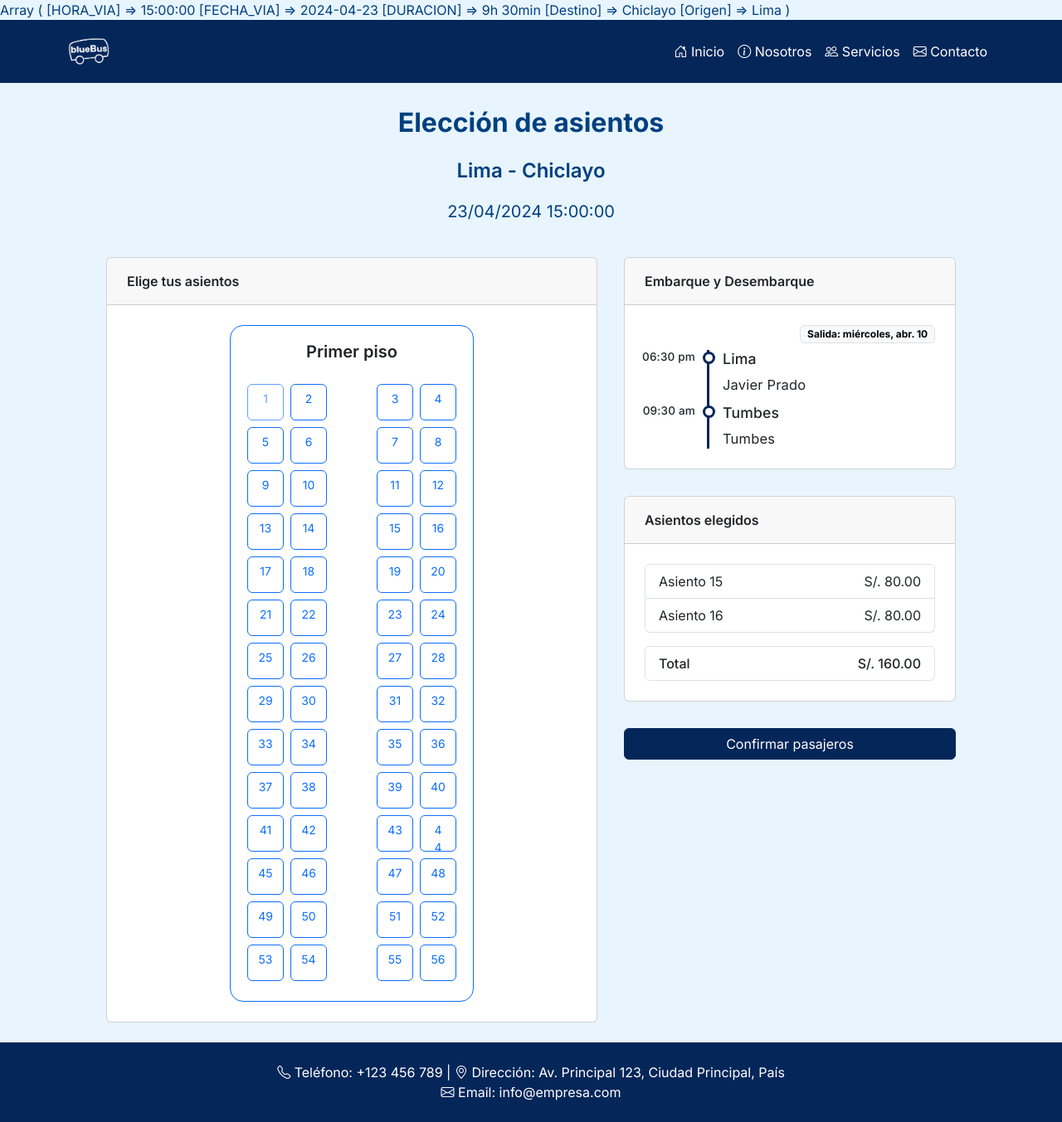
After one commit to joseniquen08/bluebus-ihm, a PHP site: page /seleccionar_asiento.php?COD_VIA=VIA008 in a window 1280 px wide. The commit adds this page. Shown: the whole page at 83% size. Run offline with PHP 8.4, Linux system fonts and the light colour scheme; data comes from the database, SQL or seed files in the repository.

Commit message:
cambios de seleccion de asiento

```diff
--- /dev/null
+++ b/components/navbar.php
@@ -0,0 +1,29 @@
+<!-- Barra de Navegación -->
+<nav class="navbar navbar-expand-lg navbar-dark sticky-top">
+  <div class="container">
+    <a class="navbar-brand" href="index.php">
+      <img src="./images/BlueBus_logo.png" alt="BlueBus Logo" class="logo">
+    </a>
+    <!-- Botón de hamburguesa para dispositivos móviles -->
+    <button class="navbar-toggler" type="button" data-bs-toggle="collapse" data-bs-target="#navbarNav" aria-controls="navbarNav" aria-expanded="false" aria-label="Toggle navigation">
+      <span class="navbar-toggler-icon"></span>
+    </button>
+    <!-- Elementos de navegación -->
+    <div class="collapse navbar-collapse" id="navbarNav">
+      <ul class="navbar-nav ms-auto">
+        <li class="nav-item">
+          <a class="nav-link" href="index.php"><i class="bi bi-house-door"></i> Inicio</a>
+        </li>
+        <li class="nav-item">
+          <a class="nav-link" href="#"><i class="bi bi-info-circle"></i> Nosotros</a>
+        </li>
+        <li class="nav-item">
+          <a class="nav-link" href="#"><i class="bi bi-people"></i> Servicios</a>
+        </li>
+        <li class="nav-item">
+          <a class="nav-link" href="#"><i class="bi bi-envelope"></i> Contacto</a>
+        </li>
+      </ul>
+    </div>
+  </div>
+</nav>
--- /dev/null
+++ b/css/global.css
@@ -0,0 +1,3 @@
+body {
+  font-family: "Inter", sans-serif;
+}
--- /dev/null
+++ b/css/seleccionar_asiento.css
@@ -0,0 +1,206 @@
+/* Estilos personalizados */
+body {
+  background-color: #e8f5ff;
+  /* Fondo celeste */
+  color: #004080;
+  /* Texto azul oscuro */
+}
+
+.navbar {
+  background-color: #052659;
+  /* Azul oscuro para la barra de navegación */
+}
+
+.nav-link {
+  color: #ffffff;
+  /* Texto blanco para los enlaces de navegación */
+}
+
+.carousel-caption {
+  background-color: rgba(0, 64, 128, 0.7);
+  /* Fondo semi-transparente azul oscuro para las descripciones en el slider */
+}
+
+.carousel-item img {
+  height: 400px;
+  /* Aumenta la altura de las imágenes del slider */
+}
+
+.carousel-control-prev,
+.carousel-control-next {
+  top: 50%;
+  /* Posiciona los botones de control en el centro vertical */
+  transform: translateY(-50%);
+  /* Centra verticalmente los botones de control */
+  z-index: 1;
+  /* Asegura que estén encima del contenido del slider */
+  color: #5483b3;
+  /* Cambia el color de las flechas del slider */
+}
+
+.navbar-brand {
+  margin-right: auto;
+  /* Centrar el logo en la esquina izquierda */
+}
+
+/* CSS personalizado para ajustar el tamaño del logo */
+.navbar-brand img {
+  width: 50px;
+  /* Tamaño del logo */
+  height: 50px;
+}
+
+@media (max-width: 991.98px) {
+  /* Ajustar el tamaño del logo para dispositivos móviles */
+  .navbar-brand img {
+    max-width: 120px;
+    /* Tamaño máximo del logo en dispositivos móviles */
+  }
+}
+
+.navbar.sticky-top {
+  animation: fadeInDown 0.5s;
+  /* Animación para mostrar la barra pegajosa */
+}
+
+@keyframes fadeInDown {
+  0% {
+    opacity: 0;
+    transform: translateY(-100%);
+  }
+
+  100% {
+    opacity: 1;
+    transform: translateY(0);
+  }
+}
+
+.asientos-container {
+  width: calc(52px * 5);
+  height: calc(52px * 14);
+  list-style: none;
+  padding: 0;
+}
+
+.asiento-item {
+  width: calc(100% / 5);
+  height: calc(100% / 14);
+}
+
+.asiento-btn {
+  width: 44px;
+  height: 44px;
+  font-size: 14px;
+}
+
+.timeline {
+  border-left: 3px solid #052659;
+  border-bottom-right-radius: 4px;
+  border-top-right-radius: 4px;
+  margin: 0 auto;
+  letter-spacing: 0.2px;
+  position: relative;
+  line-height: 1.4em;
+  font-size: 1.03em;
+  list-style: none;
+  text-align: left;
+  margin-left: 75px;
+}
+
+@media (max-width: 767px) {
+  .timeline {
+    max-width: 98%;
+    padding: 25px;
+  }
+}
+
+.timeline h2,
+.timeline h3 {
+  font-weight: 500;
+  font-size: 1.1rem;
+  margin-bottom: 10px;
+}
+
+.timeline .event {
+  padding-bottom: 5px;
+  margin-bottom: 5px;
+  position: relative;
+}
+
+@media (max-width: 767px) {
+  .timeline .event {
+    padding-top: 30px;
+  }
+}
+
+.timeline .event:last-of-type {
+  padding-bottom: 0;
+  margin-bottom: 0;
+  border: none;
+}
+
+.timeline .event:before,
+.timeline .event:after {
+  position: absolute;
+  display: block;
+  top: 0;
+}
+
+.timeline .event:before {
+  top: -3px;
+  left: -153px;
+  content: attr(data-date);
+  text-align: right;
+  font-weight: 500;
+  font-size: 0.82em;
+  min-width: 120px;
+}
+
+@media (max-width: 767px) {
+  .timeline .event:before {
+    left: 0px;
+    text-align: left;
+  }
+}
+
+.timeline .event:after {
+  -webkit-box-shadow: 0 0 0 3px #052659;
+  box-shadow: 0 0 0 3px #052659;
+  left: -21px;
+  background: #fff;
+  border-radius: 50%;
+  height: 9px;
+  width: 9px;
+  content: "";
+  top: 5px;
+}
+
+@media (max-width: 767px) {
+  .timeline .event:after {
+    left: -31.8px;
+  }
+}
+
+.rtl .timeline {
+  border-left: 0;
+  text-align: right;
+  border-bottom-right-radius: 0;
+  border-top-right-radius: 0;
+  border-bottom-left-radius: 4px;
+  border-top-left-radius: 4px;
+  border-right: 3px solid #052659;
+}
+
+.rtl .timeline .event::before {
+  left: 0;
+  right: -170px;
+}
+
+.rtl .timeline .event::after {
+  left: 0;
+  right: -55.8px;
+}
+
+.bg-info {
+  background-color: #052659 !important;
+}
--- a/seleccionar_siento.php
+++ b/seleccionar_asiento.php
@@ -1,256 +1,43 @@
+<?php
+require_once './Conexion.php';
+
+$cod_via = $_REQUEST["COD_VIA"];
+
+$cn = new Conexion();
+$sql = "SELECT v.HORA_VIA, v.FECHA_VIA, v.DURACION, d.NOM_DESTINO AS Destino, dd.NOM_DESTINO AS Origen FROM viaje AS v JOIN destino AS d ON d.COD_DESTINO = v.DESTINO JOIN destino AS dd ON dd.COD_DESTINO = v.ORIGEN WHERE COD_VIA = '$cod_via'";
+$res = mysqli_query($cn->conecta(), $sql) or die(mysqli_error($cn->conecta()));
+$row = mysqli_fetch_assoc($res);
+print_r($row)
+?>
+
+
 <!DOCTYPE html>
 <html lang="es">
 
 <head>
   <meta charset="UTF-8">
   <meta name="viewport" content="width=device-width, initial-scale=1.0">
-  <title>Asientos | Lima - Tumbes | BlueBus</title>
+  <title>Asientos | <?= $row["Origen"] ?> - <?= $row["Destino"] ?> | BlueBus</title>
   <!-- Enlace a la hoja de estilos de Bootstrap -->
   <link href="https://cdn.jsdelivr.net/npm/bootstrap@5.3.3/dist/css/bootstrap.min.css" rel="stylesheet">
   <!-- Enlace a los iconos de Bootstrap -->
   <link rel="stylesheet" href="https://cdn.jsdelivr.net/npm/bootstrap-icons@1.11.3/font/bootstrap-icons.min.css">
-  <style>
-    /* Estilos personalizados */
-    body {
-      background-color: #e8f5ff;
-      /* Fondo celeste */
-      color: #004080;
-      /* Texto azul oscuro */
-    }
-
-    .navbar {
-      background-color: #052659;
-      /* Azul oscuro para la barra de navegación */
-    }
-
-    .nav-link {
-      color: #ffffff;
-      /* Texto blanco para los enlaces de navegación */
-    }
-
-    .carousel-caption {
-      background-color: rgba(0, 64, 128, 0.7);
-      /* Fondo semi-transparente azul oscuro para las descripciones en el slider */
-    }
-
-    .carousel-item img {
-      height: 400px;
-      /* Aumenta la altura de las imágenes del slider */
-    }
-
-    .carousel-control-prev,
-    .carousel-control-next {
-      top: 50%;
-      /* Posiciona los botones de control en el centro vertical */
-      transform: translateY(-50%);
-      /* Centra verticalmente los botones de control */
-      z-index: 1;
-      /* Asegura que estén encima del contenido del slider */
-      color: #5483B3;
-      /* Cambia el color de las flechas del slider */
-    }
-
-    .navbar-brand {
-      margin-right: auto; /* Centrar el logo en la esquina izquierda */
-    }
-
-    /* CSS personalizado para ajustar el tamaño del logo */
-    .navbar-brand img {
-      width: 50px; /* Tamaño del logo */
-      height: 50px;
-    }
-
-    @media (max-width: 991.98px) { /* Ajustar el tamaño del logo para dispositivos móviles */
-      .navbar-brand img {
-        max-width: 120px; /* Tamaño máximo del logo en dispositivos móviles */
-      }
-    }
-
-    .navbar.sticky-top {
-      animation: fadeInDown 0.5s;
-      /* Animación para mostrar la barra pegajosa */
-    }
-
-    @keyframes fadeInDown {
-      0% {
-        opacity: 0;
-        transform: translateY(-100%);
-      }
-
-      100% {
-        opacity: 1;
-        transform: translateY(0);
-      }
-    }
-
-    .asientos-container {
-      width: calc(52px * 5);
-      height: calc(52px * 14);
-      list-style: none;
-      padding: 0;
-    }
-
-    .asiento-item {
-      width: calc(100% / 5);
-      height: calc(100% / 14);
-    }
-
-    .asiento-btn {
-      width: 44px;
-      height: 44px;
-    }
-
-    .timeline {
-      border-left: 3px solid #052659;
-      border-bottom-right-radius: 4px;
-      border-top-right-radius: 4px;
-      margin: 0 auto;
-      letter-spacing: 0.2px;
-      position: relative;
-      line-height: 1.4em;
-      font-size: 1.03em;
-      list-style: none;
-      text-align: left;
-      margin-left: 75px;
-    }
-
-    @media (max-width: 767px) {
-      .timeline {
-        max-width: 98%;
-        padding: 25px;
-      }
-    }
-
-    .timeline h2,
-    .timeline h3 {
-      font-weight: 500;
-      font-size: 1.1rem;
-      margin-bottom: 10px;
-    }
-
-    .timeline .event {
-      padding-bottom: 5px;
-      margin-bottom: 5px;
-      position: relative;
-    }
-
-    @media (max-width: 767px) {
-      .timeline .event {
-        padding-top: 30px;
-      }
-    }
-
-    .timeline .event:last-of-type {
-      padding-bottom: 0;
-      margin-bottom: 0;
-      border: none;
-    }
-
-    .timeline .event:before,
-    .timeline .event:after {
-      position: absolute;
-      display: block;
-      top: 0;
-    }
-
-    .timeline .event:before {
-      top: -3px;
-      left: -153px;
-      content: attr(data-date);
-      text-align: right;
-      font-weight: 500;
-      font-size: 0.82em;
-      min-width: 120px;
-    }
-
-    @media (max-width: 767px) {
-      .timeline .event:before {
-        left: 0px;
-        text-align: left;
-      }
-    }
-
-    .timeline .event:after {
-      -webkit-box-shadow: 0 0 0 3px #052659;
-      box-shadow: 0 0 0 3px #052659;
-      left: -21px;
-      background: #fff;
-      border-radius: 50%;
-      height: 9px;
-      width: 9px;
-      content: "";
-      top: 5px;
-    }
-
-    @media (max-width: 767px) {
-      .timeline .event:after {
-        left: -31.8px;
-      }
-    }
-
-    .rtl .timeline {
-      border-left: 0;
-      text-align: right;
-      border-bottom-right-radius: 0;
-      border-top-right-radius: 0;
-      border-bottom-left-radius: 4px;
-      border-top-left-radius: 4px;
-      border-right: 3px solid #052659;
-    }
-
-    .rtl .timeline .event::before {
-      left: 0;
-      right: -170px;
-    }
-
-    .rtl .timeline .event::after {
-      left: 0;
-      right: -55.8px;
-    }
-
-    .bg-info {
-      background-color: #052659 !important;
-    }
-  </style>
+  <link rel="stylesheet" href="./css/global.css">
+  <link rel="stylesheet" href="./css/seleccionar_asiento.css">
+  <link rel="preconnect" href="https://fonts.googleapis.com">
+  <link rel="preconnect" href="https://fonts.gstatic.com" crossorigin>
+  <link href="https://fonts.googleapis.com/css2?family=Inter:wght@100..900&display=swap" rel="stylesheet">
 </head>
 
 <body>
-  <!-- Barra de Navegación -->
-  <nav class="navbar navbar-expand-lg navbar-dark sticky-top">
-      <div class="container">
-        <a class="navbar-brand" href="index.php">
-          <img src="./images/BlueBus_logo.png" alt="BlueBus Logo" class="logo mb-4">
-        </a>
-        <!-- Botón de hamburguesa para dispositivos móviles -->
-        <button class="navbar-toggler" type="button" data-bs-toggle="collapse" data-bs-target="#navbarNav" aria-controls="navbarNav" aria-expanded="false" aria-label="Toggle navigation">
-          <span class="navbar-toggler-icon"></span>
-        </button>
-        <!-- Elementos de navegación -->
-        <div class="collapse navbar-collapse" id="navbarNav">
-          <ul class="navbar-nav ms-auto">
-            <li class="nav-item">
-              <a class="nav-link" href="index.php"><i class="bi bi-house-door"></i> Inicio</a>
-            </li>
-            <li class="nav-item">
-              <a class="nav-link" href="#"><i class="bi bi-info-circle"></i> Nosotros</a>
-            </li>
-            <li class="nav-item">
-              <a class="nav-link" href="#"><i class="bi bi-people"></i> Servicios</a>
-            </li>
-            <li class="nav-item">
-              <a class="nav-link" href="#"><i class="bi bi-envelope"></i> Contacto</a>
-            </li>
-          </ul>
-        </div>
-      </div>
-    </nav>
+  <?php require_once "components/navbar.php"; ?>
 
   <main class="py-4 d-flex flex-column align-items-start mx-auto" style="max-width: 64rem;">
     <div class="w-100 text-center mb-4">
-      <p class="fs-3 fw-bolder">Elección de asientos</p>
-      <div class="d-flex justify-content-center align-items-center fs-5 fw-medium" style="gap: 2rem;">
-        <p>Ruta: Lima - Tumbes</p>
-        <p>10/04/2024 6:30 PM</p>
+      <p class="fs-2 fw-bolder">Elección de asientos</p>
+      <div class="d-flex flex-column justify-content-center align-items-center fs-5">
+        <p class="fs-4 fw-semibold"><?= $row["Origen"] ?> - <?= $row["Destino"] ?></p>
+        <p><?= date_format(date_create($row["FECHA_VIA"]), "d/m/Y") ?> <?= $row["HORA_VIA"] ?></p>
       </div>
     </div>
     <div class="d-flex w-100" style="gap: 2rem;">
```
Also changed, not shown: index.php (+62 -23 lines).
